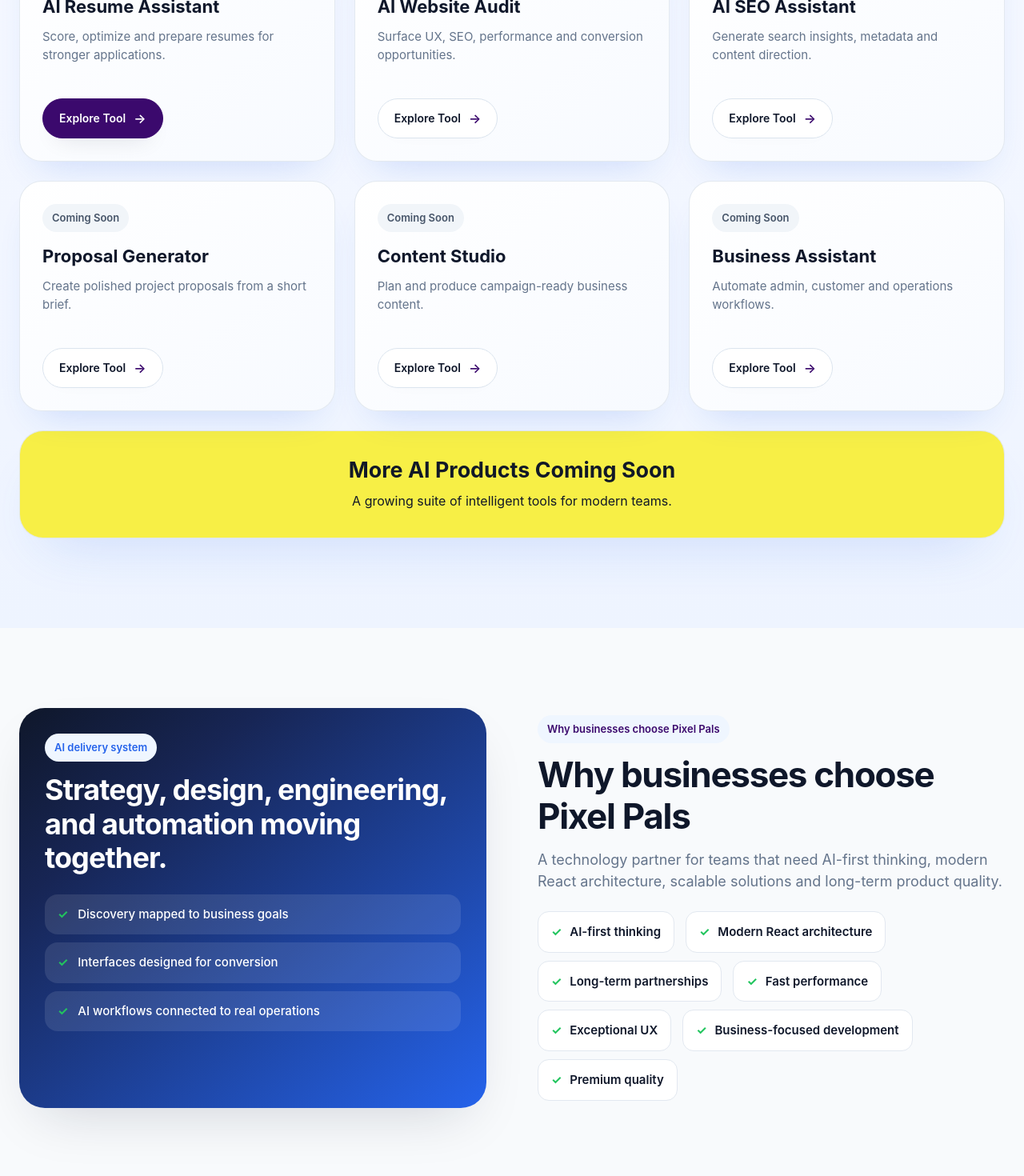
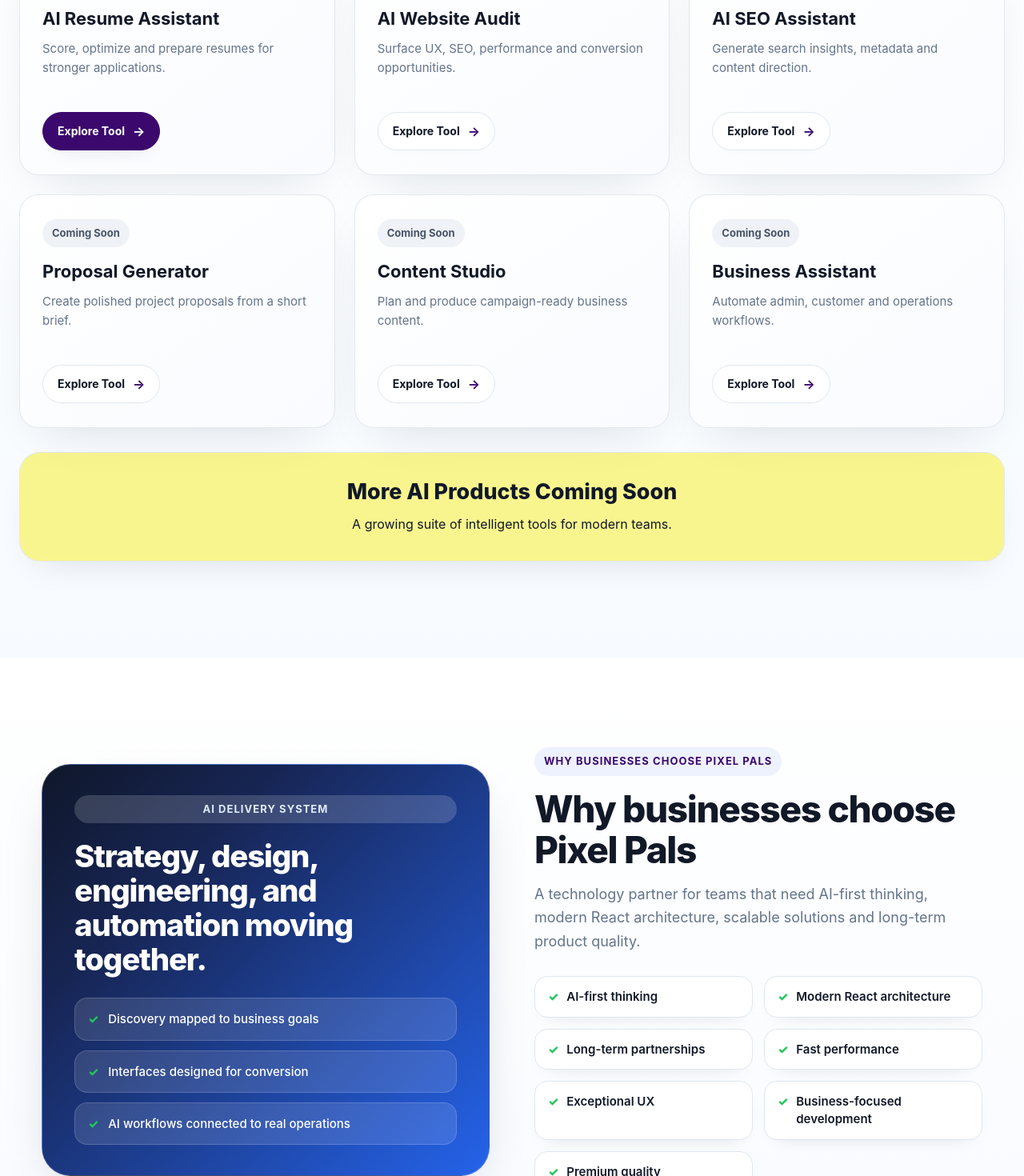
Before and after one commit to biancakisten/pixelpals, a Next.js app: page / in a window 1280 px wide. Shown: the part 2080-3550 px from the top of the page at 80% size. Built offline with nearby package versions, Linux system fonts and the light colour scheme.

Commit message:
ai & why sections

```diff
--- a/components/AIPlatform.css
+++ b/components/AIPlatform.css
@@ -1,14 +1,14 @@
 .ai-platform {
   --ai-purple: #3b096d;
-  --ai-heading: #0f172a;
+  --ai-heading: #111827;
   --ai-text: #64748b;
-  --ai-border: #e2e8f0;
+  --ai-border: #dfe7f1;
   --ai-blue: #2563eb;
-  --ai-surface: #f7f9ff;
+  --ai-surface: #f8fbff;
 
   width: 100%;
-  padding: 96px 24px 112px;
-  background: linear-gradient(180deg, #f7f9ff 0%, #eef4ff 100%);
+  padding: 112px 24px 120px;
+  background: linear-gradient(180deg, #ffffff 0%, #f7fbff 100%);
   font-family: Inter, Arial, sans-serif;
 }
 
@@ -18,12 +18,12 @@
 }
 
 .ai-platform__container {
-  width: min(1440px, 100%);
+  width: min(1280px, 100%);
   margin: 0 auto;
 }
 
 .ai-platform__heading {
-  width: min(840px, 100%);
+  width: min(760px, 100%);
   margin: 0 auto 48px;
   text-align: center;
 }
@@ -38,22 +38,24 @@
   background: #eff6ff;
   color: var(--ai-purple);
   font-size: 13px;
-  font-weight: 600;
+  font-weight: 700;
+  letter-spacing: 0.08em;
   line-height: 1.5;
+  text-transform: uppercase;
 }
 
 .ai-platform__heading h2 {
   margin: 0;
   color: var(--ai-heading);
-  font-size: clamp(34px, 3.3vw, 44px);
-  font-weight: 700;
-  line-height: 1.15;
+  font-size: clamp(34px, 3.4vw, 48px);
+  font-weight: 800;
+  line-height: 1.1;
   letter-spacing: -0.03em;
 }
 
 .ai-platform__heading p {
-  width: min(760px, 100%);
-  margin: 14px auto 0;
+  width: min(700px, 100%);
+  margin: 12px auto 0;
   color: var(--ai-text);
   font-size: 18px;
   line-height: 1.6;
@@ -69,16 +71,16 @@
   display: flex;
   align-items: center;
   justify-content: center;
-  margin-top: 24px;
-  padding: 32px 36px;
+  margin-top: 30px;
+  padding: 32px 40px;
   border: 1px solid rgba(226, 232, 240, 0.95);
-  border-radius: 30px;
-  background: #f7ef46;
-  box-shadow: 0 34px 72px -34px rgba(37, 99, 235, 0.2);
+  border-radius: 26px;
+  background: #F9F58E;
+  box-shadow: 0 18px 48px -24px rgba(15, 23, 42, 0.16);
 }
 
 .ai-platform__banner-copy {
-  flex: 1 1 0;
+  width: min(780px, 100%);
   text-align: center;
 }
 
@@ -86,28 +88,28 @@
   margin: 0 0 10px;
   color: #111827;
   font-size: clamp(24px, 2.1vw, 30px);
-  font-weight: 700;
-  line-height: 1.2;
+  font-weight: 800;
+  line-height: 1.25;
 }
 
 .ai-platform__banner p {
   margin: 0;
   color: #111827;
   font-size: 16px;
-  line-height: 1.65;
+  line-height: 1.7;
 }
 
 .ai-platform__card {
   display: flex;
-  min-height: 288px;
+  min-height: 292px;
   flex-direction: column;
   align-items: flex-start;
-  padding: 28px;
+  padding: 30px 28px;
   overflow: hidden;
   border: 1px solid rgba(226, 232, 240, 0.95);
-  border-radius: 28px;
-  background: linear-gradient(145deg, #ffffff 0%, #f7faff 100%);
-  box-shadow: 0 24px 48px -26px rgba(37, 99, 235, 0.24);
+  border-radius: 24px;
+  background: linear-gradient(145deg, #ffffff 0%, #f9fbff 100%);
+  box-shadow: 0 24px 60px -30px rgba(15, 23, 42, 0.16);
 }
 
 .ai-platform__status {
@@ -118,7 +120,7 @@
   padding: 8px 12px;
   border-radius: 999px;
   font-size: 13px;
-  font-weight: 600;
+  font-weight: 700;
   line-height: 1.45;
   white-space: nowrap;
 }
@@ -129,7 +131,7 @@
 }
 
 .ai-platform__status--coming-soon {
-  background: #f1f5f9;
+  background: #eff2f7;
   color: #475569;
 }
 
@@ -142,10 +144,10 @@
 }
 
 .ai-platform__description {
-  margin: 0 0 18px;
+  margin: 0 0 20px;
   color: var(--ai-text);
   font-size: 15px;
-  line-height: 1.55;
+  line-height: 1.6;
 }
 
 .ai-platform__button {
@@ -153,10 +155,10 @@
   align-items: center;
   gap: 10px;
   margin-top: auto;
-  padding: 14px 20px;
+  padding: 13px 18px;
   border-radius: 999px;
   font-size: 14px;
-  font-weight: 600;
+  font-weight: 700;
   line-height: 1.45;
   text-decoration: none;
   white-space: nowrap;
@@ -176,7 +178,7 @@
   border: 1px solid var(--ai-purple);
   background: var(--ai-purple);
   color: #ffffff;
-  box-shadow: 0 14px 30px -18px rgba(15, 23, 42, 0.2);
+  box-shadow: 0 12px 26px -18px rgba(15, 23, 42, 0.2);
 }
 
 .ai-platform__button--primary:hover {
@@ -185,10 +187,10 @@
 }
 
 .ai-platform__button--secondary {
-  border: 1px solid #dbe4ee;
+  border: 1px solid #dfe7f1;
   background: #ffffff;
   color: var(--ai-heading);
-  box-shadow: 0 8px 22px -16px rgba(15, 23, 42, 0.05);
+  box-shadow: 0 8px 20px -16px rgba(15, 23, 42, 0.06);
 }
 
 .ai-platform__button--secondary:hover {
@@ -204,7 +206,7 @@
   line-height: 1;
 }
 
-@media (max-width: 1200px) {
+@media (max-width: 960px) {
   .ai-platform__grid {
     grid-template-columns: repeat(2, minmax(0, 1fr));
   }
@@ -212,7 +214,7 @@
 
 @media (max-width: 767px) {
   .ai-platform {
-    padding: 64px 20px 80px;
+    padding: 72px 20px 88px;
   }
 
   .ai-platform__heading {
@@ -233,17 +235,7 @@
   }
 
   .ai-platform__banner {
-    flex-direction: column;
-    align-items: flex-start;
-    padding: 28px;
-  }
-
-  .ai-platform__banner-actions {
-    width: 100%;
-  }
-
-  .ai-platform__banner-button {
-    flex: 1 1 100%;
+    padding: 28px 24px;
   }
 
   .ai-platform__card {
--- a/components/WhyPixelPals.css
+++ b/components/WhyPixelPals.css
@@ -1,15 +1,15 @@
 .why-pixel-pals {
   --why-purple: #3b096d;
-  --why-heading: #0f172a;
+  --why-heading: #111827;
   --why-text: #64748b;
-  --why-border: #e2e8f0;
-  --why-background: #f8fafc;
+  --why-border: #dfe7f1;
+  --why-background: #f8fbff;
   --why-green: #22c55e;
   --why-blue: #2563eb;
 
   width: 100%;
-  padding: 100px 24px;
-  background: var(--why-background);
+  padding: 112px 24px 120px;
+  background: linear-gradient(180deg, #ffffff 0%, #f8fbff 100%);
   font-family: Inter, Arial, sans-serif;
 }
 
@@ -20,11 +20,11 @@
 
 .why-pixel-pals__container {
   display: grid;
-  grid-template-columns: minmax(0, 610px) minmax(0, 650px);
+  grid-template-columns: minmax(0, 560px) minmax(0, 560px);
   align-items: center;
   justify-content: center;
-  gap: 64px;
-  width: min(1440px, 100%);
+  gap: 56px;
+  width: min(1280px, 100%);
   margin: 0 auto;
 }
 
@@ -32,18 +32,19 @@
   display: flex;
   min-height: 500px;
   flex-direction: column;
-  align-items: flex-start;
-  padding: 32px;
+  justify-content: space-between;
+  padding: 38px 40px;
   overflow: hidden;
-  border-radius: 32px;
+  border: 1px solid rgba(255, 255, 255, 0.2);
+  border-radius: 36px;
   background:
     linear-gradient(
-      141deg,
+      135deg,
       #0f172a 0%,
-      #172554 25%,
+      #172554 28%,
       #2563eb 100%
     );
-  box-shadow: 0 28px 70px -26px rgba(15, 23, 42, 0.18);
+  box-shadow: 0 26px 70px -30px rgba(15, 23, 42, 0.28);
 }
 
 .why-pixel-pals__visual-badge,
@@ -53,34 +54,36 @@
   justify-content: center;
   padding: 8px 12px;
   border-radius: 999px;
-  background: #eff6ff;
+  background: rgba(255, 255, 255, 0.16);
   font-size: 13px;
-  font-weight: 600;
+  font-weight: 700;
+  letter-spacing: 0.08em;
   line-height: 1.5;
+  text-transform: uppercase;
   white-space: nowrap;
 }
 
 .why-pixel-pals__visual-badge {
-  margin-bottom: 14px;
-  color: var(--why-blue);
+  margin-bottom: 20px;
+  color: #e0ebff;
 }
 
 .why-pixel-pals__visual h2 {
   width: 100%;
-  max-width: 546px;
-  margin: 0 0 24px;
+  max-width: 520px;
+  margin: 0 0 26px;
   color: #ffffff;
-  font-size: clamp(30px, 3vw, 36px);
-  font-weight: 700;
-  line-height: 1.18;
-  letter-spacing: -0.025em;
+  font-size: clamp(30px, 3vw, 40px);
+  font-weight: 800;
+  line-height: 1.12;
+  letter-spacing: -0.03em;
 }
 
 .why-pixel-pals__proof-list {
   display: flex;
   width: 100%;
   flex-direction: column;
-  gap: 10px;
+  gap: 12px;
 }
 
 .why-pixel-pals__proof {
@@ -89,26 +92,28 @@
   align-items: flex-start;
   gap: 12px;
   padding: 14px 16px;
+  border: 1px solid rgba(255, 255, 255, 0.16);
   border-radius: 16px;
-  background: rgba(255, 255, 255, 0.1);
+  background: rgba(255, 255, 255, 0.12);
   color: #ffffff;
   font-size: 15px;
   font-weight: 500;
-  line-height: 1.5;
+  line-height: 1.55;
 }
 
 .why-pixel-pals__check,
 .why-pixel-pals__benefit-check {
   flex: 0 0 auto;
   color: var(--why-green);
-  font-weight: 700;
+  font-size: 15px;
+  font-weight: 800;
 }
 
 .why-pixel-pals__content {
   display: flex;
   flex-direction: column;
   align-items: flex-start;
-  gap: 24px;
+  gap: 28px;
 }
 
 .why-pixel-pals__heading {
@@ -116,16 +121,17 @@
 }
 
 .why-pixel-pals__eyebrow {
-  margin-bottom: 14px;
+  margin-bottom: 16px;
+  background: #eef2ff;
   color: var(--why-purple);
 }
 
 .why-pixel-pals__heading h2 {
   margin: 0;
   color: var(--why-heading);
-  font-size: clamp(36px, 4vw, 44px);
-  font-weight: 700;
-  line-height: 1.18;
+  font-size: clamp(36px, 3.8vw, 46px);
+  font-weight: 800;
+  line-height: 1.12;
   letter-spacing: -0.03em;
 }
 
@@ -134,13 +140,13 @@
   color: var(--why-text);
   font-size: 18px;
   font-weight: 400;
-  line-height: 1.5;
+  line-height: 1.65;
 }
 
 .why-pixel-pals__benefits {
-  display: flex;
-  flex-wrap: wrap;
-  gap: 10px 14px;
+  display: grid;
+  grid-template-columns: repeat(2, minmax(0, 1fr));
+  gap: 14px;
   width: 100%;
 }
 
@@ -150,18 +156,18 @@
   gap: 10px;
   padding: 14px 16px;
   border: 1px solid var(--why-border);
-  border-radius: 14px;
+  border-radius: 16px;
   background: #ffffff;
   color: var(--why-heading);
   font-size: 15px;
   font-weight: 600;
   line-height: 1.45;
-  white-space: nowrap;
+  box-shadow: 0 10px 24px -18px rgba(15, 23, 42, 0.22);
 }
 
 @media (max-width: 1150px) {
   .why-pixel-pals {
-    padding: 80px 32px;
+    padding: 88px 32px 96px;
   }
 
   .why-pixel-pals__container {
@@ -182,7 +188,7 @@
 
 @media (max-width: 767px) {
   .why-pixel-pals {
-    padding: 64px 20px;
+    padding: 72px 20px 88px;
   }
 
   .why-pixel-pals__container {
@@ -190,8 +196,8 @@
   }
 
   .why-pixel-pals__visual {
-    padding: 26px;
-    border-radius: 26px;
+    padding: 28px;
+    border-radius: 28px;
   }
 
   .why-pixel-pals__visual h2 {
@@ -207,13 +213,11 @@
   }
 
   .why-pixel-pals__benefits {
-    flex-direction: column;
-    align-items: stretch;
+    grid-template-columns: 1fr;
   }
 
   .why-pixel-pals__benefit {
     width: 100%;
-    white-space: normal;
   }
 }
 
@@ -223,7 +227,7 @@
   }
 
   .why-pixel-pals__visual {
-    padding: 22px;
+    padding: 24px;
   }
 
   .why-pixel-pals__visual h2 {
```
